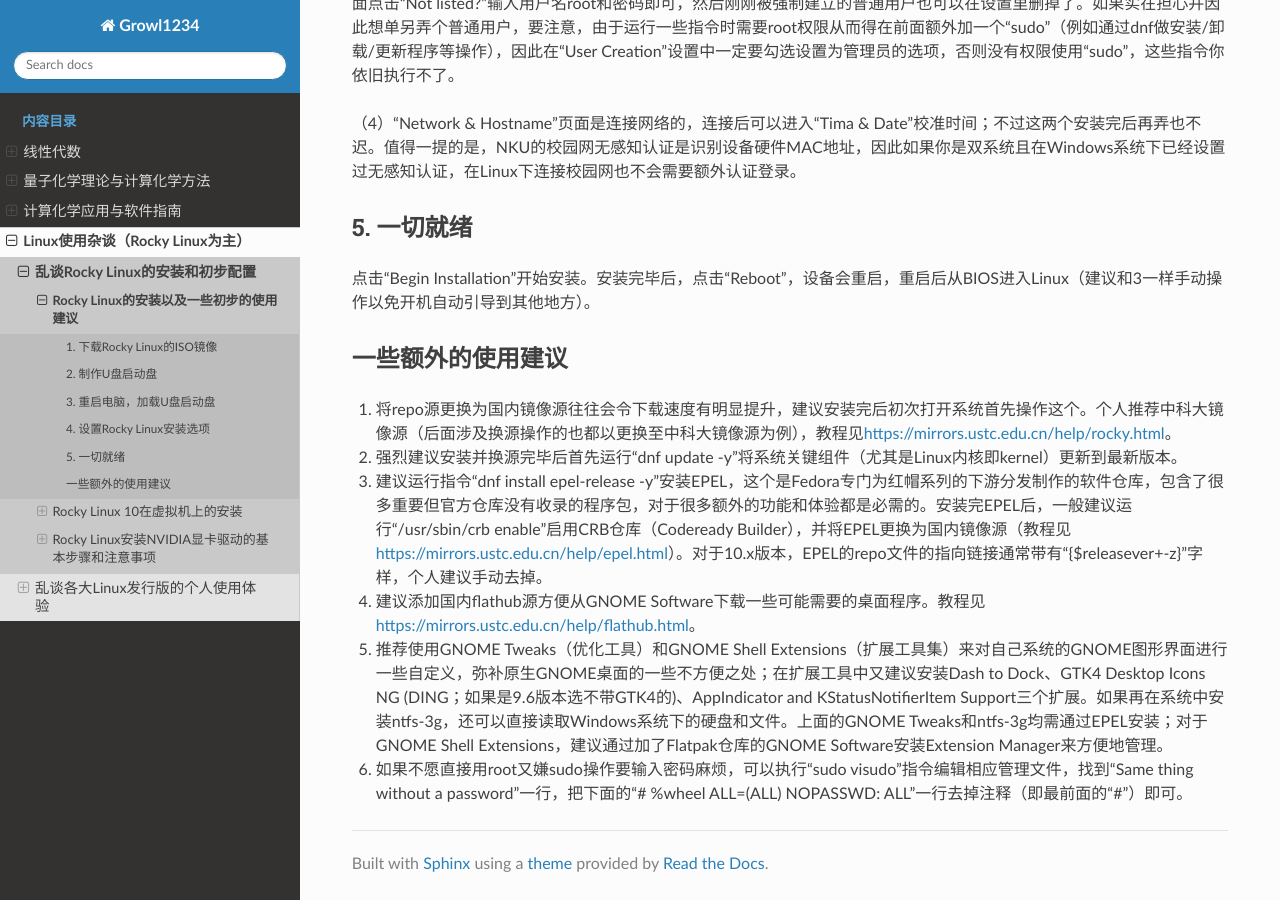
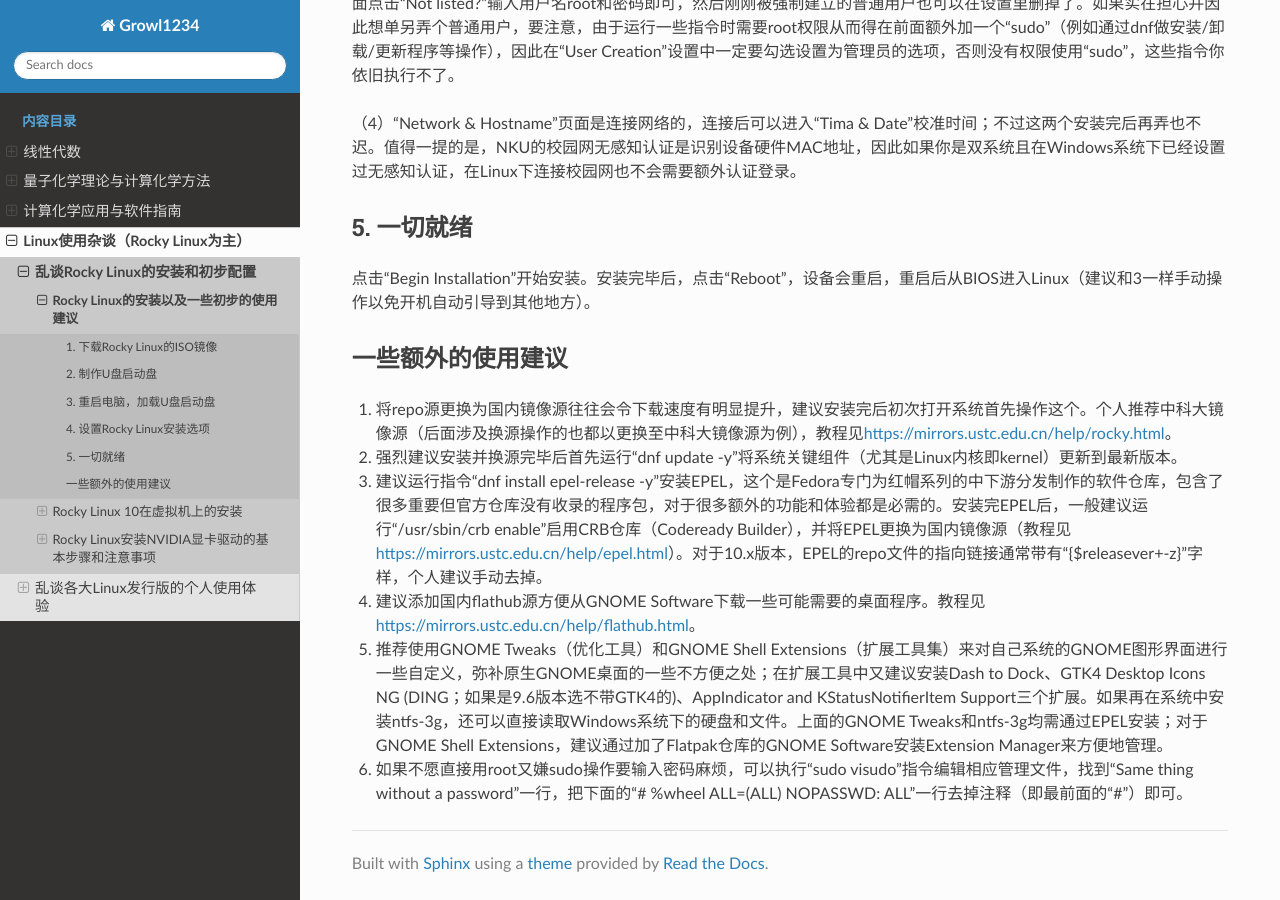
Before and after one commit to Growl1234/RTDProject, a Sphinx documentation site: the page built from source/linux/rocky/installation.md, in a window 1280 px wide and 900 px high, scrolled down 1783 px. Built offline with Sphinx 7.4.7 and the Read the Docs theme 3.1.0, drawn with Linux system fonts in a browser that asks for light colours.

Commit message:
Update installation.md

```diff
--- a/source/linux/rocky/installation.md
+++ b/source/linux/rocky/installation.md
@@ -52,7 +52,7 @@
 
 1. 将repo源更换为国内镜像源往往会令下载速度有明显提升，建议安装完后初次打开系统首先操作这个。个人推荐中科大镜像源（后面涉及换源操作的也都以更换至中科大镜像源为例），教程见[https://mirrors.ustc.edu.cn/help/rocky.html](https://mirrors.ustc.edu.cn/help/rocky.html)。
 2. 强烈建议安装并换源完毕后首先运行“dnf update -y”将系统关键组件（尤其是Linux内核即kernel）更新到最新版本。
-3. 建议运行指令“dnf install epel-release -y”安装EPEL，这个是Fedora专门为红帽系列的下游分发制作的软件仓库，包含了很多重要但官方仓库没有收录的程序包，对于很多额外的功能和体验都是必需的。安装完EPEL后，一般建议运行“/usr/sbin/crb enable”启用CRB仓库（Codeready Builder），并将EPEL更换为国内镜像源（教程见[https://mirrors.ustc.edu.cn/help/epel.html](https://mirrors.ustc.edu.cn/help/epel.html)）。对于10.x版本，EPEL的repo文件的指向链接通常带有“{$releasever+-z}”字样，个人建议手动去掉。
+3. 建议运行指令“dnf install epel-release -y”安装EPEL，这个是Fedora专门为红帽系列的中下游分发制作的软件仓库，包含了很多重要但官方仓库没有收录的程序包，对于很多额外的功能和体验都是必需的。安装完EPEL后，一般建议运行“/usr/sbin/crb enable”启用CRB仓库（Codeready Builder），并将EPEL更换为国内镜像源（教程见[https://mirrors.ustc.edu.cn/help/epel.html](https://mirrors.ustc.edu.cn/help/epel.html)）。对于10.x版本，EPEL的repo文件的指向链接通常带有“{$releasever+-z}”字样，个人建议手动去掉。
 4. 建议添加国内flathub源方便从GNOME Software下载一些可能需要的桌面程序。教程见[https://mirrors.ustc.edu.cn/help/flathub.html](https://mirrors.ustc.edu.cn/help/flathub.html)。
 5. 推荐使用GNOME Tweaks（优化工具）和GNOME Shell Extensions（扩展工具集）来对自己系统的GNOME图形界面进行一些自定义，弥补原生GNOME桌面的一些不方便之处；在扩展工具中又建议安装Dash to Dock、GTK4 Desktop Icons NG (DING；如果是9.6版本选不带GTK4的)、AppIndicator and KStatusNotifierItem Support三个扩展。如果再在系统中安装ntfs-3g，还可以直接读取Windows系统下的硬盘和文件。上面的GNOME Tweaks和ntfs-3g均需通过EPEL安装；对于GNOME Shell Extensions，建议通过加了Flatpak仓库的GNOME Software安装Extension Manager来方便地管理。
 6. 如果不愿直接用root又嫌sudo操作要输入密码麻烦，可以执行“sudo visudo”指令编辑相应管理文件，找到“Same thing without a password”一行，把下面的“# %wheel	ALL=(ALL)	NOPASSWD: ALL”一行去掉注释（即最前面的“#”）即可。
```
